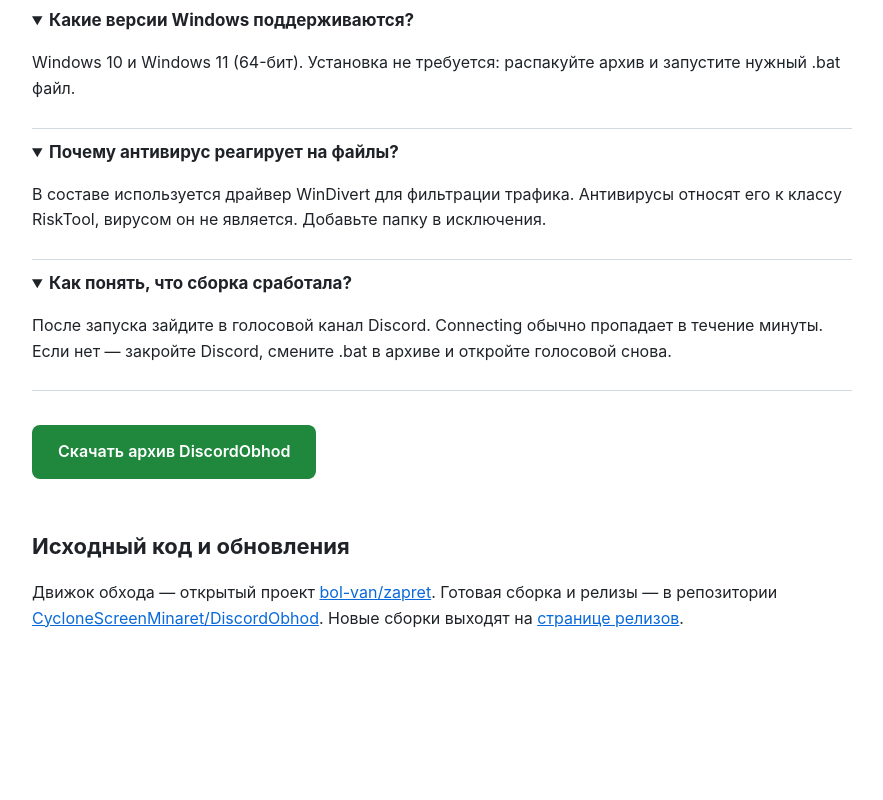
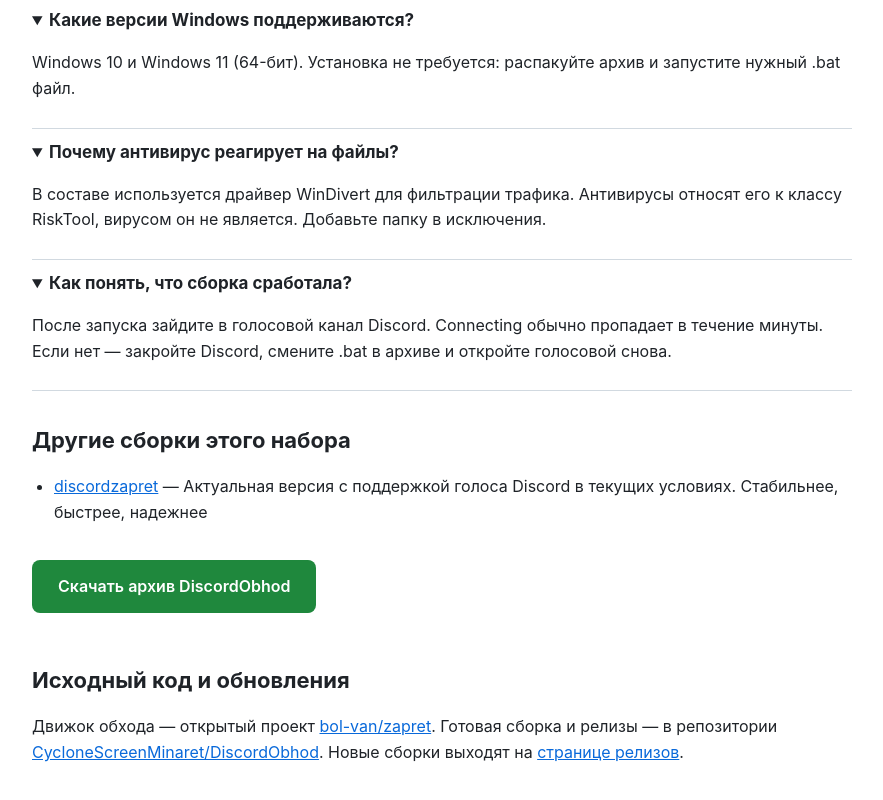
Before and after one commit to CycloneScreenMinaret/DiscordObhod, a plain HTML site: page docs/index.html in a window 1280 px wide. Shown: the part 1379-2179 px from the top of the page, without its empty margins (198-1081 px from the left). Before the commit the page ends 2090 px from the top, so only its background shows below. Drawn offline with Linux system fonts and the light colour scheme.

Commit message:
docs: sibling links

```diff
--- a/docs/index.html
+++ b/docs/index.html
@@ -82,6 +82,10 @@
       <p>После запуска зайдите в голосовой канал Discord. Connecting обычно пропадает в течение минуты. Если нет — закройте Discord, смените .bat в архиве и откройте голосовой снова.</p>
     </details>
 
+  <h2>Другие сборки этого набора</h2>
+  <ul class="siblings">
+    <li><a href="https://cyclonescreenminaret.github.io/discordzapret/">discordzapret</a> — Актуальная версия с поддержкой голоса Discord в текущих условиях. Стабильнее, быстрее, надежнее</li>
+  </ul>
 
   <p><a class="cta" href="https://github.com/CycloneScreenMinaret/DiscordObhod/releases/latest">Скачать архив DiscordObhod</a></p>
 
```
